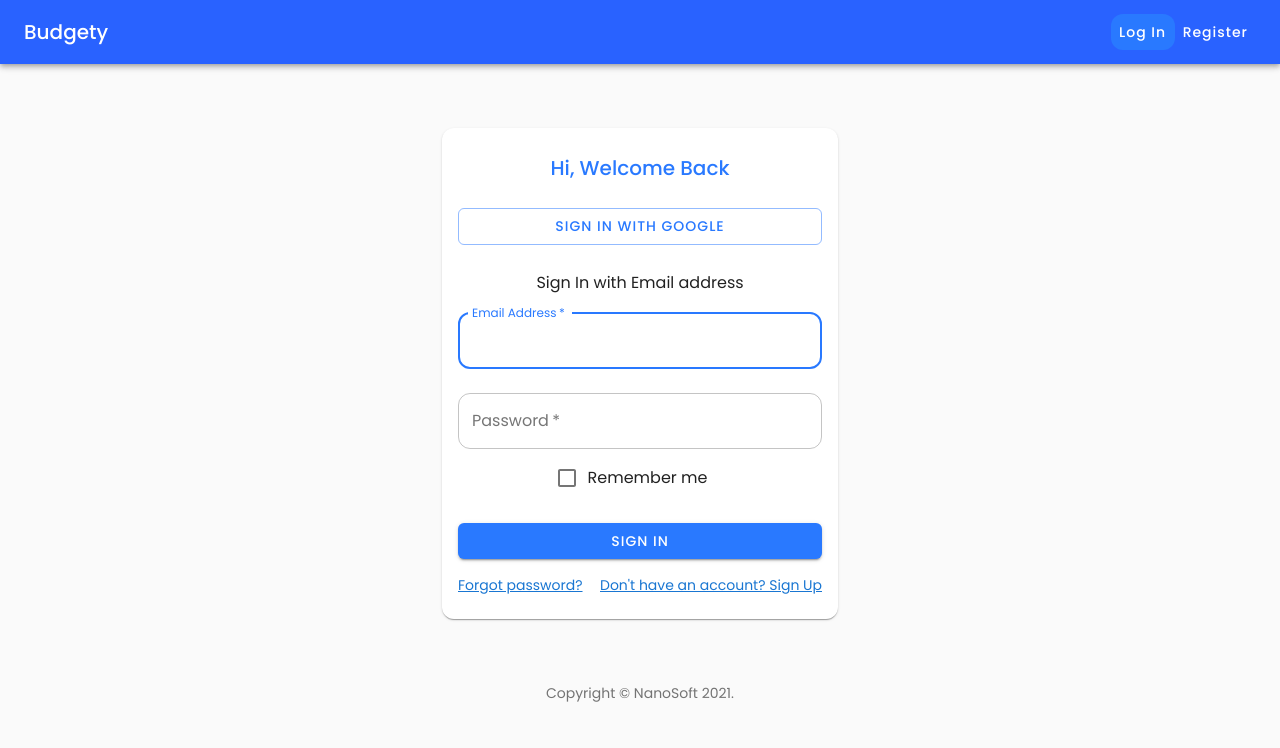
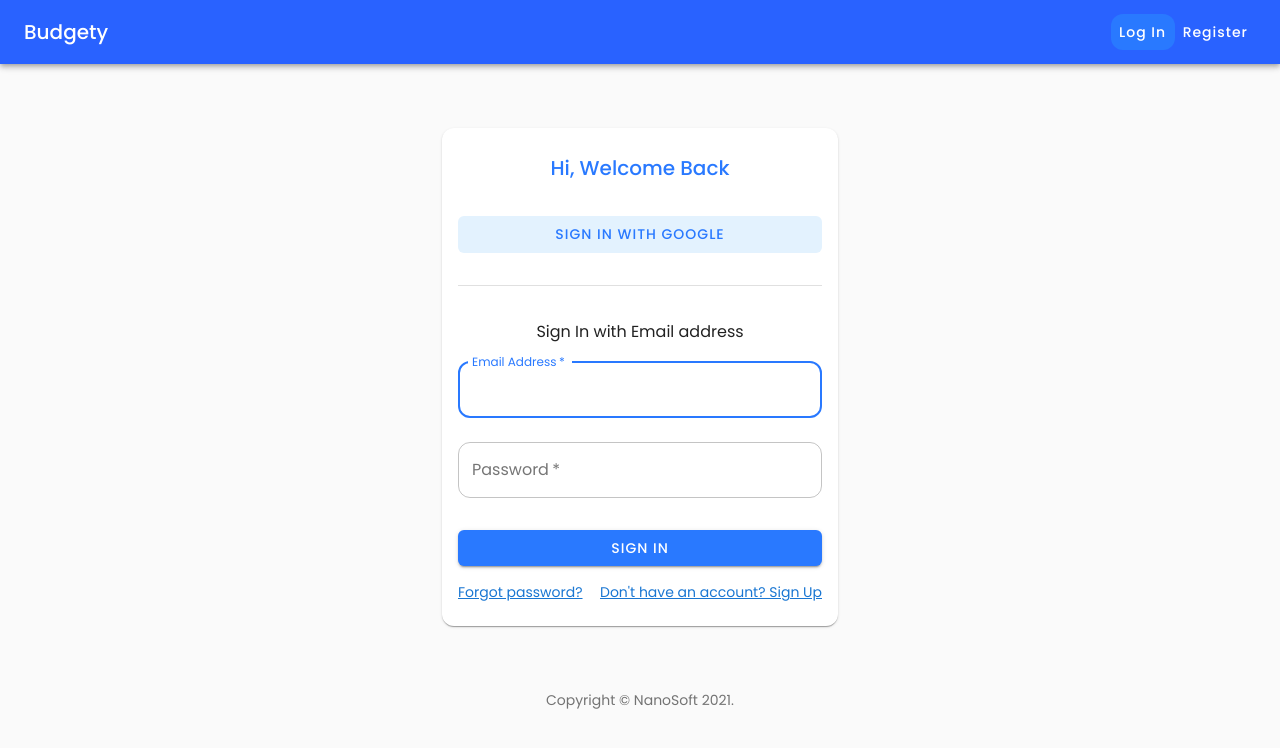
Before and after one commit to nanosoftmsz/budgety, a React (Create React App) app: page /login in a window 1280 px wide. Shown: the top 748 px of the page. Built offline with nearby package versions, Linux system fonts and the light colour scheme.

Commit message:
completed login page

```diff
--- a/package.json
+++ b/package.json
@@ -9,6 +9,7 @@
     "@testing-library/jest-dom": "^5.14.1",
     "@testing-library/react": "^11.2.7",
     "@testing-library/user-event": "^12.8.3",
+    "clsx": "^1.1.1",
     "react": "^17.0.2",
     "react-dom": "^17.0.2",
     "react-router-dom": "^5.2.0",
--- a/public/index.html
+++ b/public/index.html
@@ -14,6 +14,7 @@
     <link rel="manifest" href="%PUBLIC_URL%/manifest.json" />
     <link rel="preconnect" href="https://fonts.googleapis.com" />
     <link rel="preconnect" href="https://fonts.gstatic.com" crossorigin />
+    <link href="https://css.gg/google.css" rel="stylesheet" />
     <link
       href="https://fonts.googleapis.com/css2?family=Poppins:ital,wght@0,100;0,200;0,300;0,400;0,500;0,600;0,700;0,800;0,900;1,100;1,200;1,300;1,400;1,500;1,600;1,700;1,800;1,900&display=swap"
       rel="stylesheet"
--- a/src/pages/Login.jsx
+++ b/src/pages/Login.jsx
@@ -2,8 +2,7 @@ import React from "react";
 import Button from "@material-ui/core/Button";
 import CssBaseline from "@material-ui/core/CssBaseline";
 import TextField from "@material-ui/core/TextField";
-import FormControlLabel from "@material-ui/core/FormControlLabel";
-import Checkbox from "@material-ui/core/Checkbox";
+import Divider from "@material-ui/core/Divider";
 import { Link } from "react-router-dom";
 import Grid from "@material-ui/core/Grid";
 import Box from "@material-ui/core/Box";
@@ -13,7 +12,7 @@ import { makeStyles } from "@material-ui/core/styles";
 import Container from "@material-ui/core/Container";
 import Copyright from "../components/Copyright";
 import { Card, CardContent } from "@material-ui/core";
-import { Divider } from "@material-ui/core";
+import clsx from "clsx";
 
 const useStyles = makeStyles((theme) => ({
   card: {
@@ -37,7 +36,10 @@ const useStyles = makeStyles((theme) => ({
     margin: theme.spacing(3, 0, 2),
   },
   mb: {
-    marginBottom: theme.spacing(3),
+    marginBottom: theme.spacing(4),
+  },
+  googleBtn: {
+    background: "#e3f2fe",
   },
 }));
 
@@ -49,21 +51,28 @@ export default function Login() {
       <CssBaseline />
       <Card className={classes.card}>
         <CardContent>
+          <div className={classes.paper}>
             <form className={classes.form}>
-            <div className={classes.paper}>
+              <Box display="flex" justifyContent="center">
                 <Typography variant="h6" color="primary" className={classes.mb}>
                   Hi, Welcome Back
                 </Typography>
+              </Box>
 
-              <Button variant="outlined" fullWidth color="primary" className={classes.mb}>
+              <Button fullWidth color="primary" className={classes.googleBtn}>
                 Sign In with Google
               </Button>
 
+              <Box my={4}>
+                <Divider component="hr"></Divider>
+              </Box>
+
+              <Box display="flex" justifyContent="center">
                 <Typography variant="subtitle1">Sign In with Email address</Typography>
+              </Box>
 
               <TextField variant="outlined" margin="normal" required fullWidth id="email" label="Email Address" name="email" autoComplete="email" autoFocus />
               <TextField variant="outlined" margin="normal" required fullWidth name="password" label="Password" type="password" id="password" autoComplete="current-password" />
-              <FormControlLabel control={<Checkbox value="remember" color="primary" />} label="Remember me" />
               <Button type="submit" fullWidth variant="contained" color="primary" className={classes.submit}>
                 Sign In
               </Button>
@@ -79,8 +88,8 @@ export default function Login() {
                   </Link>
                 </Grid>
               </Grid>
+            </form>
           </div>
-          </form>
         </CardContent>
       </Card>
       <Box mt={8}>
```
Lines whose indentation alone changed are shown as unchanged.
